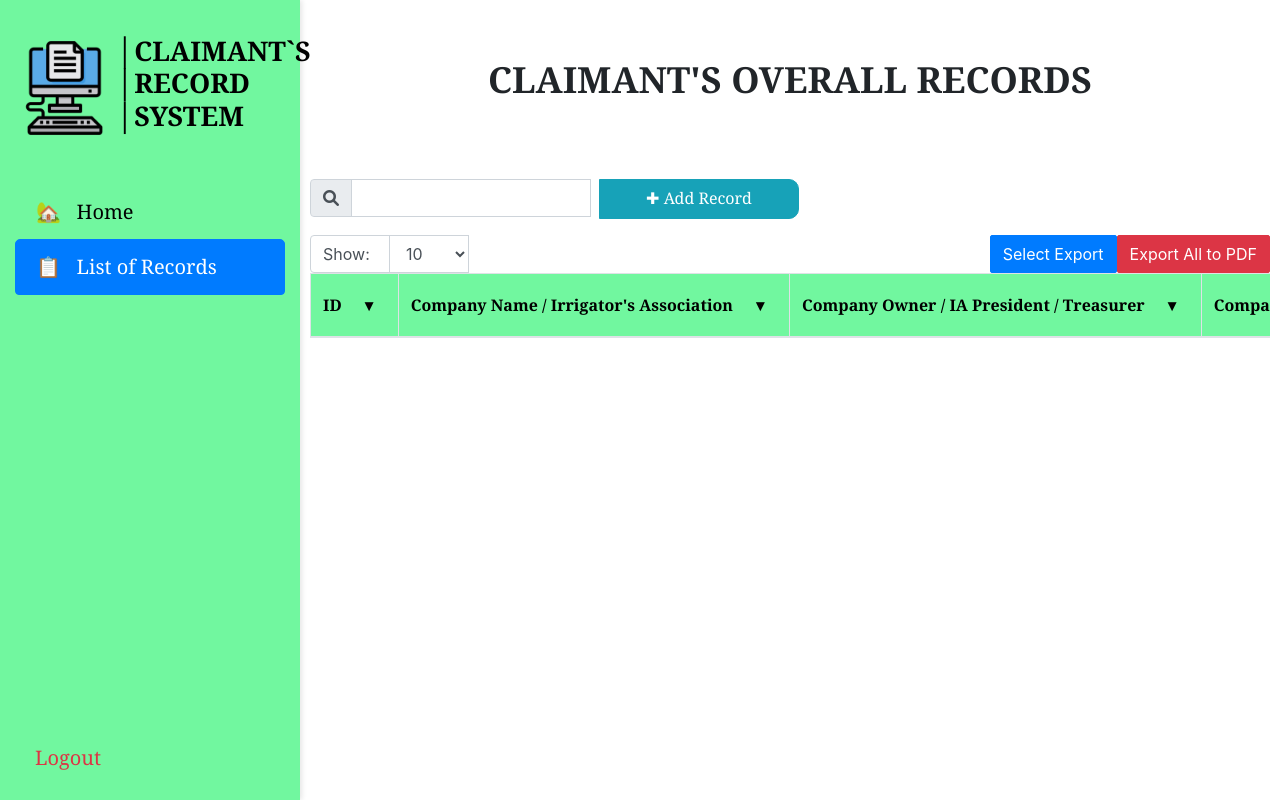
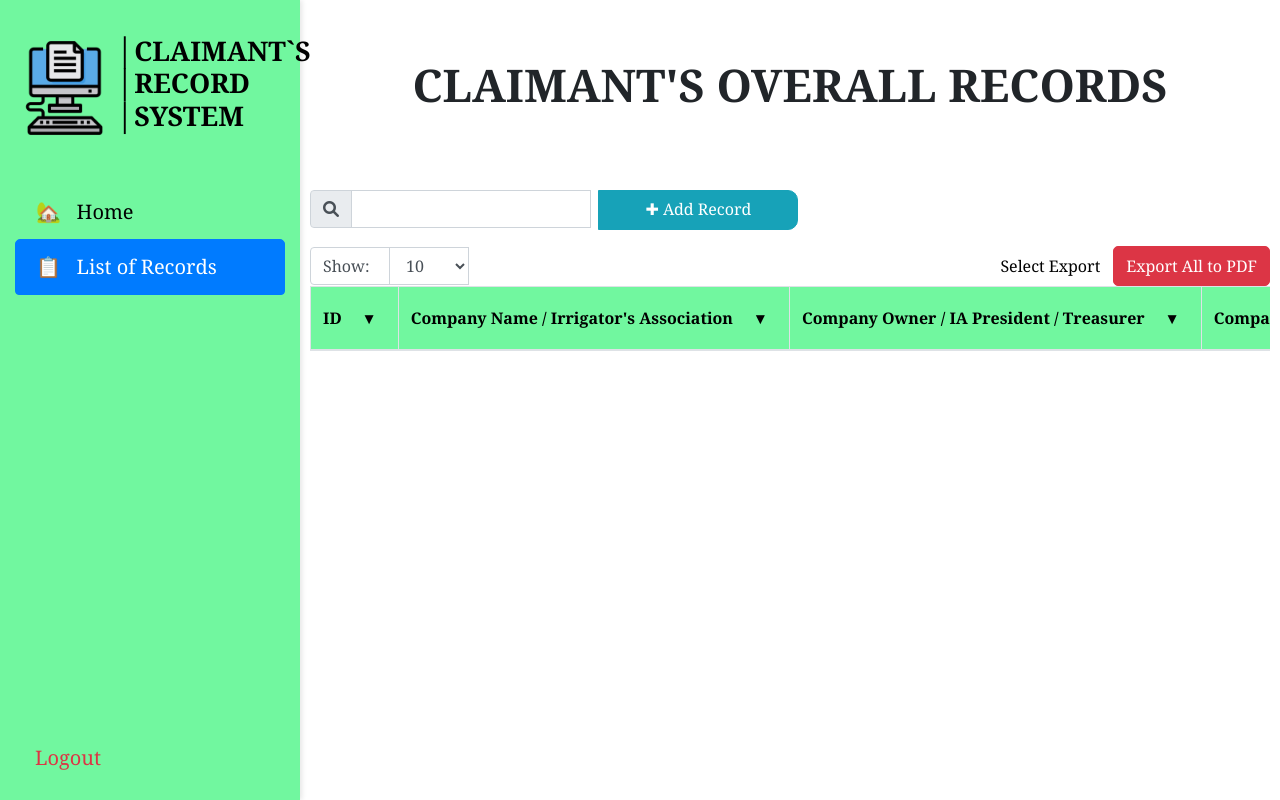
Before and after one commit to ShiroooShi/nia-crs, a PHP site: page /records.php in a window 1280 px wide. Run offline with PHP 8.4, Linux system fonts and the light colour scheme; the visitor is signed in with stand-in values (Sample User, id 1); data that the repository does not hold is empty.

Commit message:
UPDATED 10/30/2024

```diff
--- a/login.php
+++ b/login.php
@@ -36,6 +36,7 @@ if ($_SERVER['REQUEST_METHOD'] == 'POST') {
             padding: 0;
             box-sizing: border-box;
             user-select: none;
+            font-family: 'Cambria', serif;
         }
 
         .bg-img {
@@ -103,7 +104,6 @@ if ($_SERVER['REQUEST_METHOD'] == 'POST') {
             outline: none;
             color: white;
             font-size: 16px;
-            font-family: "Poppins", sans-serif;
             padding: 8px;
             border-radius: 5px;
         }
@@ -124,7 +124,6 @@ if ($_SERVER['REQUEST_METHOD'] == 'POST') {
             color: #222;
             display: none;
             cursor: pointer;
-            font-family: "Poppins", sans-serif;
         }
 
         .pass-key:valid~.show {
@@ -144,7 +143,6 @@ if ($_SERVER['REQUEST_METHOD'] == 'POST') {
             letter-spacing: 1px;
             font-weight: 600;
             cursor: pointer;
-            font-family: "Montserrat", sans-serif;
         }
 
         .field input[type="submit"]:hover {
@@ -154,7 +152,6 @@ if ($_SERVER['REQUEST_METHOD'] == 'POST') {
         .login {
             color: white;
             margin: 20px 0;
-            font-family: "Poppins", sans-serif;
         }
 
         .logo {
--- a/records.php
+++ b/records.php
@@ -48,6 +48,7 @@ if ($data === null) {
             display: flex;
             min-height: 100vh;
             overflow-x: hidden;
+            font-family: 'Cambria', serif;
         }
 
         .sidebar {
@@ -67,16 +68,6 @@ if ($data === null) {
         .sidebar img {
             width: 100px;
             vertical-align: middle;
-        }
-
-        .sidebar h2,
-        .sidebar a,
-        .header,
-        thead th,
-        .table,
-        .table td,
-        .btn-custom-add-record {
-            font-family: "Cambria", serif;
         }
 
         .sidebar h2 {
@@ -109,7 +100,6 @@ if ($data === null) {
             border: none;
             border-radius: 20px;
             align-items: center;
-            font-family: "Poppins", sans-serif;
             font-size: 20px;
             transition: background-color 0.3s ease;
         }
@@ -119,7 +109,7 @@ if ($data === null) {
         }
 
         .header {
-            font-size: 36px;
+            font-size: 45px;
             font-weight: bold;
             text-align: center;
             margin-bottom: 30px;
@@ -169,11 +159,21 @@ if ($data === null) {
             width: 200px;
             height: 40px;
             border-radius: 10px;
+            color: white;
         }
 
-        #editModal,
-        #editModal * {
-            font-family: "Cambria", serif !important;
+        .btn-custom-select {
+            width: auto;
+            height: 40px;
+            background-color: transparent;
+            color: black;
+            border-color: transparent;
+        }
+
+        .btn-custom-export {
+            width: auto;
+            height: 40px;
+            color: white;
         }
 
         #message {
@@ -269,9 +269,9 @@ if ($data === null) {
                 </ul>
             </nav>
             <div class="input-group-append ml-auto" style="margin-left: auto;">
-                <button class="btn btn-primary" data-toggle="modal" data-target="#idRangeModal" style="border-radius: 2px;">Select Export</button>
+                <button class="btn btn-primary btn-custom-select" data-toggle="modal" data-target="#idRangeModal" style="border-radius: 5px;">Select Export</button>
                 <form action="export.php" method="POST">
-                    <button class="btn btn-danger" name="export_all" value="1" type="submit" style="border-radius: 2px;">Export All to PDF</button>
+                    <button class="btn btn-danger btn-custom-export" name="export_all" value="1" type="submit" style="border-radius: 5px;">Export All to PDF</button>
                 </form>
             </div>
         </div>
```
Also changed, not shown: form.php (+1 -15 lines), home.php (+2 -7 lines).
